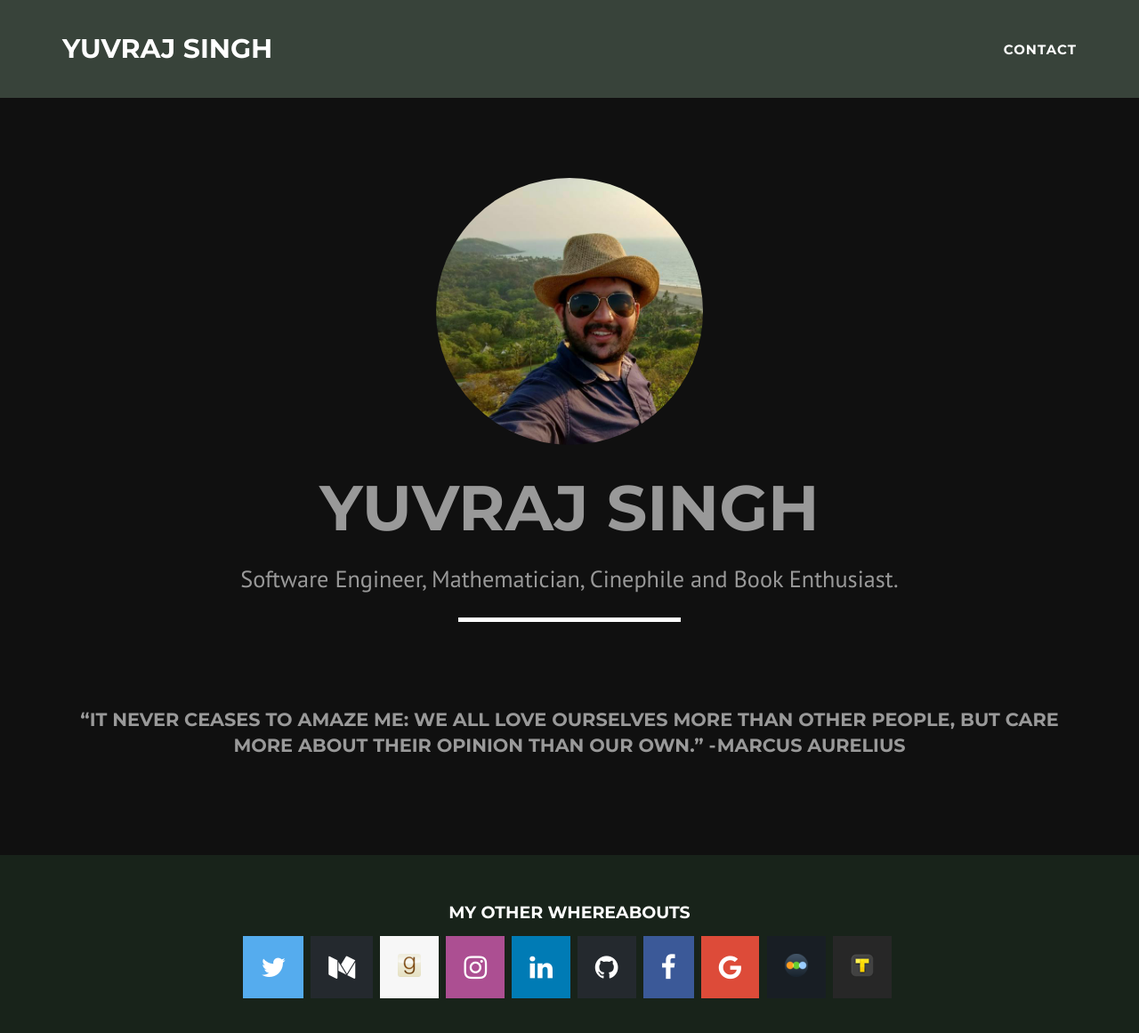
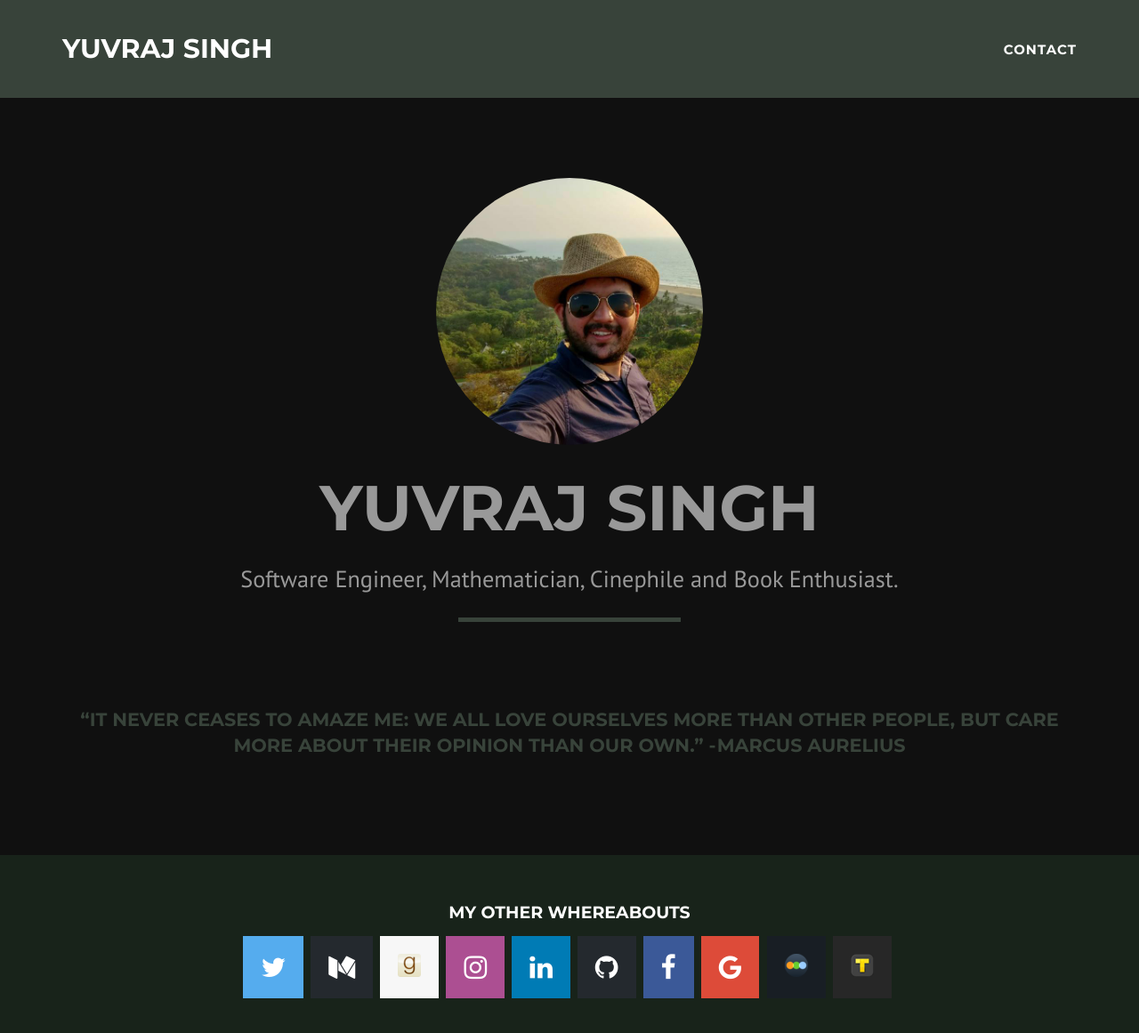
Before and after one commit to yuvraj-singh/yuvraj-singh.github.io, a Jekyll site: the page built from index.html, in a window 1280 px wide and 1193 px high. Shown: the top 1161 px of the window at 89% size. Built offline with Jekyll 4.4.1, drawn with Linux system fonts in a browser that asks for light colours.

```diff
--- a/_includes/header.html
+++ b/_includes/header.html
@@ -9,11 +9,11 @@
                         <!-- <hr class="star-light"> -->
                         <span class="skills" color="white">{{ site.description }}</span>
                     </div>
-                    <hr class="star-light" style="color:#999">
+                    <hr class="star-light" style="border-color:#38433a">
                     <br>
                     <br>
                     <h3>
-                    <span class="skills">{{ site.quote }}</span>
+                    <span class="skills" style="color:#38433a">{{ site.quote }}</span>
                   </h3>
                 </div>
             </div>
```
